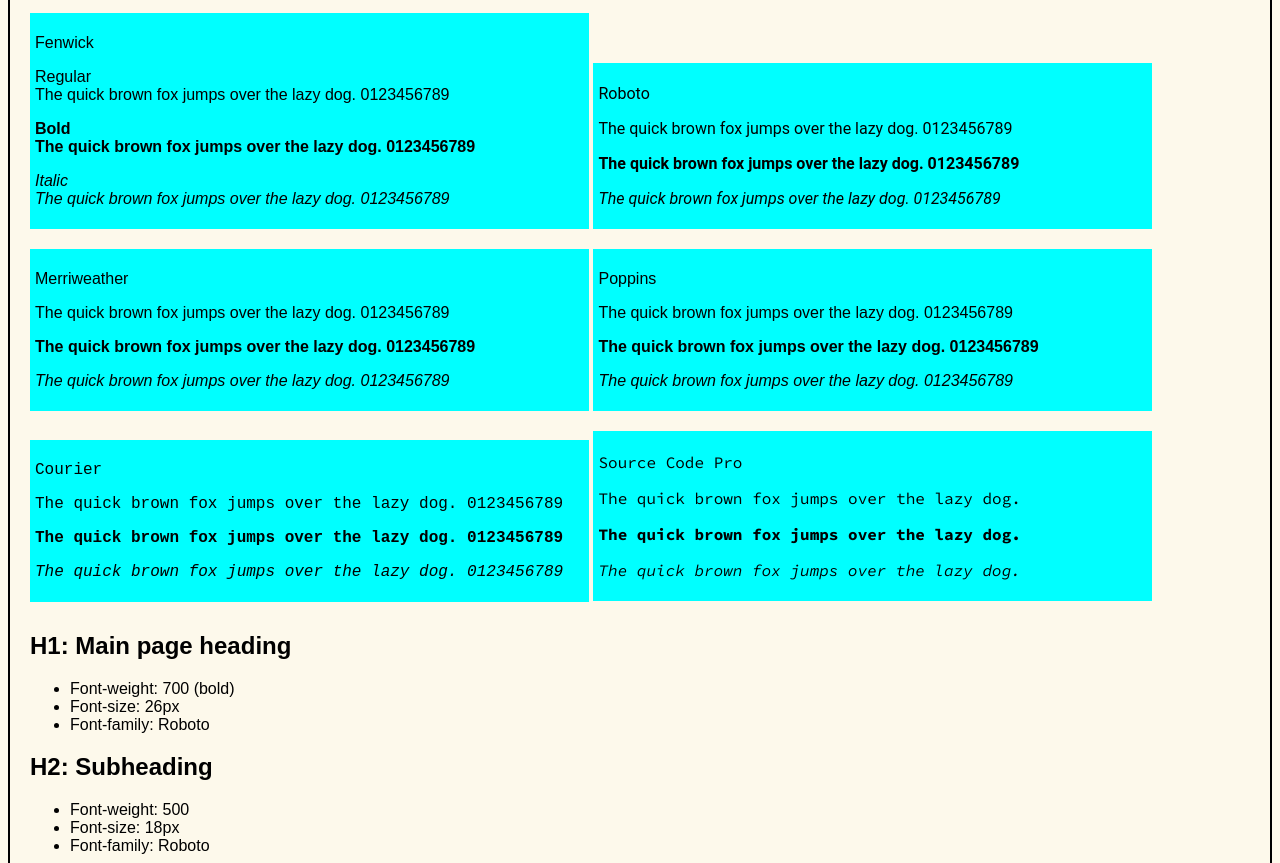
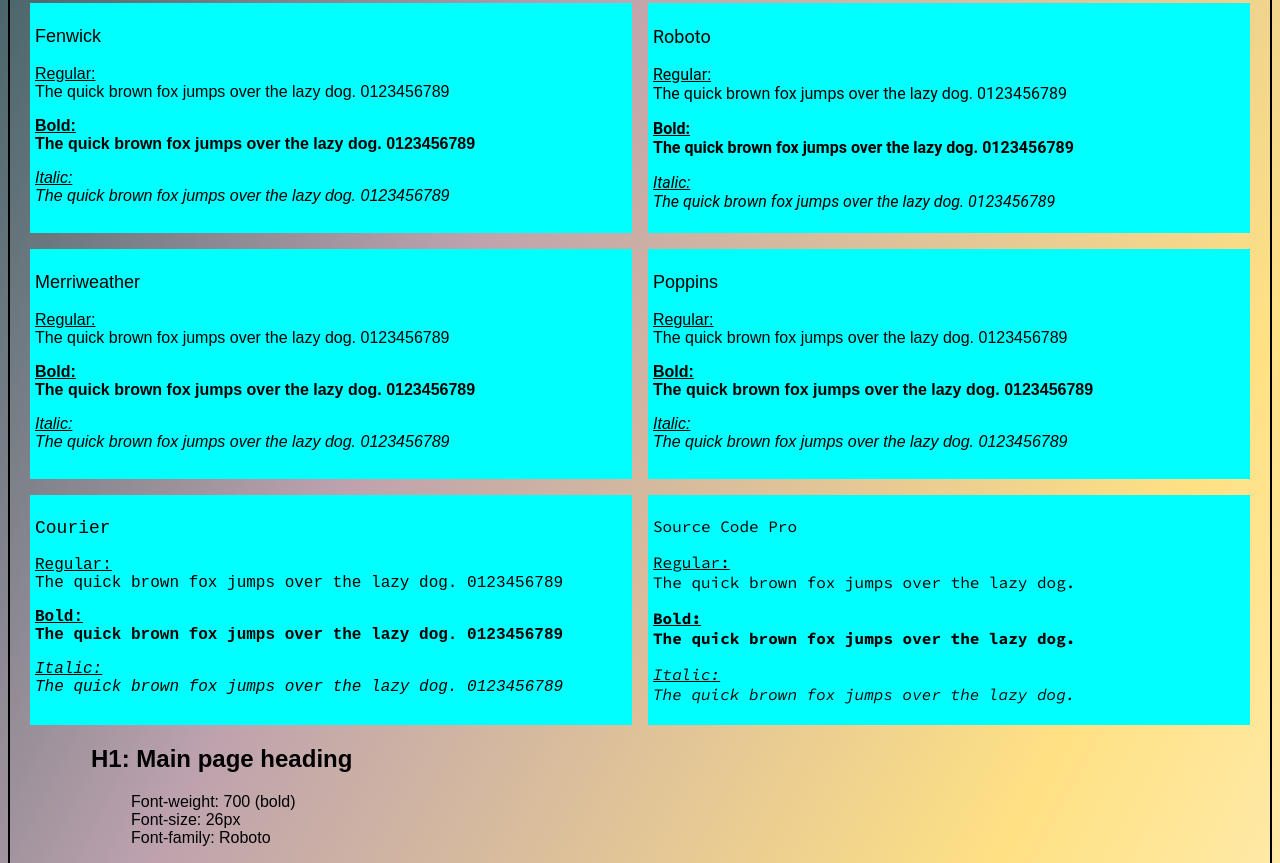
Before and after one commit to Domenicsw92/StylesGuide, a plain HTML site: page index.html in a window 1280 px wide. Shown: the part 497-1360 px from the top of the page. Drawn offline with Linux system fonts and the light colour scheme; a web font is replaced by a local one.

Commit message:
added text align and css styles

```diff
--- a/index.html
+++ b/index.html
@@ -56,46 +56,64 @@
             <h2>Typography</h2>
             <div class="Font-container">
                 <div class="Font-panel">
-                    <p class="Font-lable Fenwick">Fenwick</p>
-                    <p class="regular Fenwick"> <span>Regular</span> <br>The quick brown fox jumps over the lazy dog. 0123456789 </p>
-                    <p class="bold Fenwick"> <span>Bold</span> <br>The quick brown fox jumps over the lazy dog. 0123456789</p>
-                    <p class="italic Fenwick"> <span>Italic</span> <br>The quick brown fox jumps over the lazy dog. 0123456789</p>
+                    <p class="Font-lable Fenwick">Fenwick </p>
+                    <p class="regular Fenwick"> <span>Regular:</span> <br>The quick brown fox jumps over the lazy dog.
+                        0123456789 </p>
+                    <p class="bold Fenwick"> <span>Bold:</span> <br>The quick brown fox jumps over the lazy dog.
+                        0123456789</p>
+                    <p class="italic Fenwick"> <span>Italic:</span> <br>The quick brown fox jumps over the lazy dog.
+                        0123456789</p>
                 </div>
                 <div class="Font-panel">
                     <p class="Font-lable Roboto">Roboto</p>
-                    <p class="regular Roboto">The quick brown fox jumps over the lazy dog. 0123456789</p>
-                    <p class="bold Roboto">The quick brown fox jumps over the lazy dog. 0123456789</p>
-                    <p class="italic Roboto">The quick brown fox jumps over the lazy dog. 0123456789</p>
+                    <p class="regular Roboto"><span>Regular:</span> <br>The quick brown fox jumps over the lazy dog.
+                        0123456789</p>
+                    <p class="bold Roboto"><span>Bold:</span> <br>The quick brown fox jumps over the lazy dog.
+                        0123456789</p>
+                    <p class="italic Roboto"><span>Italic:</span> <br>The quick brown fox jumps over the lazy dog.
+                        0123456789</p>
                 </div>
                 <div class="Font-panel">
                     <p class="Font-lable Merriweather">Merriweather</p>
-                    <p class="regular Merriweather">The quick brown fox jumps over the lazy dog. 0123456789</p>
-                    <p class="bold Merriweather">The quick brown fox jumps over the lazy dog. 0123456789</p>
-                    <p class="italic Merriweather">The quick brown fox jumps over the lazy dog. 0123456789</p>
+                    <p class="regular Merriweather"><span>Regular:</span> <br>The quick brown fox jumps over the lazy
+                        dog. 0123456789</p>
+                    <p class="bold Merriweather"><span>Bold:</span> <br>The quick brown fox jumps over the lazy dog.
+                        0123456789</p>
+                    <p class="italic Merriweather"><span>Italic:</span> <br>The quick brown fox jumps over the lazy dog.
+                        0123456789</p>
                 </div>
                 <div class="Font-panel">
                     <p class="Font-lable Poppins">Poppins</p>
-                    <p class="regular Poppins">The quick brown fox jumps over the lazy dog. 0123456789</p>
-                    <p class="bold Poppins">The quick brown fox jumps over the lazy dog. 0123456789</p>
-                    <p class="italic Poppins">The quick brown fox jumps over the lazy dog. 0123456789</p>
+                    <p class="regular Poppins"><span>Regular:</span> <br>The quick brown fox jumps over the lazy dog.
+                        0123456789</p>
+                    <p class="bold Poppins"><span>Bold:</span> <br>The quick brown fox jumps over the lazy dog.
+                        0123456789</p>
+                    <p class="italic Poppins"><span>Italic:</span> <br>The quick brown fox jumps over the lazy dog.
+                        0123456789</p>
                 </div>
                 <div class="Font-panel">
                     <p class="Font-lable Courier">Courier</p>
-                    <p class="regular Courier">The quick brown fox jumps over the lazy dog. 0123456789</p>
-                    <p class="bold Courier">The quick brown fox jumps over the lazy dog. 0123456789</p>
-                    <p class="italic Courier">The quick brown fox jumps over the lazy dog. 0123456789</p>
+                    <p class="regular Courier"><span>Regular:</span> <br>The quick brown fox jumps over the lazy dog.
+                        0123456789</p>
+                    <p class="bold Courier"><span>Bold:</span> <br>The quick brown fox jumps over the lazy dog.
+                        0123456789</p>
+                    <p class="italic Courier"><span>Italic:</span> <br>The quick brown fox jumps over the lazy dog.
+                        0123456789</p>
                 </div>
                 <div class="Font-panel">
                     <p class="font-label Source-code-pro">Source Code Pro</p>
-                    <p class="regular Source-code-pro">The quick brown fox jumps over the lazy dog.</p>
-                    <p class="bold Source-code-pro">The quick brown fox jumps over the lazy dog.</p>
-                    <p class="italic Source-code-pro">The quick brown fox jumps over the lazy dog.</p>
+                    <p class="regular Source-code-pro"><span>Regular:</span> <br>The quick brown fox jumps over the lazy
+                        dog.</p>
+                    <p class="bold Source-code-pro"><span>Bold:</span> <br>The quick brown fox jumps over the lazy dog.
+                    </p>
+                    <p class="italic Source-code-pro"><span>Italic:</span> <br>The quick brown fox jumps over the lazy
+                        dog.</p>
                 </div>
             </div>
             <div class="Text-container">
-                <div class="Text-panel right">
+                <div class="Text-panel left">
                     <h1>H1: Main page heading</h1>
-                    <ul>
+                    <ul class="Text-list">
                         <li>Font-weight: 700 (bold)</li>
                         <li>Font-size: 26px</li>
                         <li>Font-family: Roboto</li>
@@ -103,15 +121,15 @@
                 </div>
                 <div class="Text-panel center">
                     <h2>H2: Subheading</h2>
-                    <ul>
+                    <ul class="Text-list">
                         <li>Font-weight: 500</li>
                         <li>Font-size: 18px</li>
                         <li>Font-family: Roboto</li>
                     </ul>
                 </div>
-                <div class="Text-panel left">
+                <div class="Text-panel right">
                     <p>P: Paragraph text</p>
-                    <ul>
+                    <ul class="Text-list">
                         <li>Font-weight: 400 (regular)</li>
                         <li>Font-size: 14px</li>
                         <li>Font-family: Roboto</li>
--- a/styles.css
+++ b/styles.css
@@ -1,6 +1,6 @@
 body {
-    background-color: #FDF9EB;
-    font-family: "Fenwick" , sans-serif ;
+    background-image: linear-gradient(to bottom right, #174C4F, #BDA2AE, #FFE184, #FDF9EB);
+    font-family: "Fenwick", sans-serif;
 }
 
 .Section-container {
@@ -9,15 +9,27 @@
     margin: 10px auto;
 }
 
+.Font-container {
+    display: grid;
+    grid-template-columns: repeat(2, 1fr);
+    grid-template-rows: repeat(3, 1fr);
+    gap: 1em;
+}
+
 .Font-panel {
-    width: 45%;
-    display: inline-block;
-    margin: 10px auto;
     padding: 5px;
     background-color: aqua;
 }
 
-.Font-label p {}
+.Font-lable {
+    font-size: large;
+}
+
+.Font-panel p span {
+    text-decoration: underline;
+
+}
+
 
 .Fenwick {
     font-family: "fenwick", sans-serif;
@@ -55,6 +67,30 @@
 .bold {
     font-weight: 700;
 }
+
+.Text-panel {
+    display: block;
+    width: 90%;
+    margin: 10px auto;
+}
+
+.right {
+    text-align: right;
+}
+
+.center {
+    text-align: center;
+}
+
+.left {
+    text-align: left;
+}
+
+.Text-panel .Text-list {
+    list-style-type: none;
+}
+
+
 
 .Color-container {
     display: block;
```
